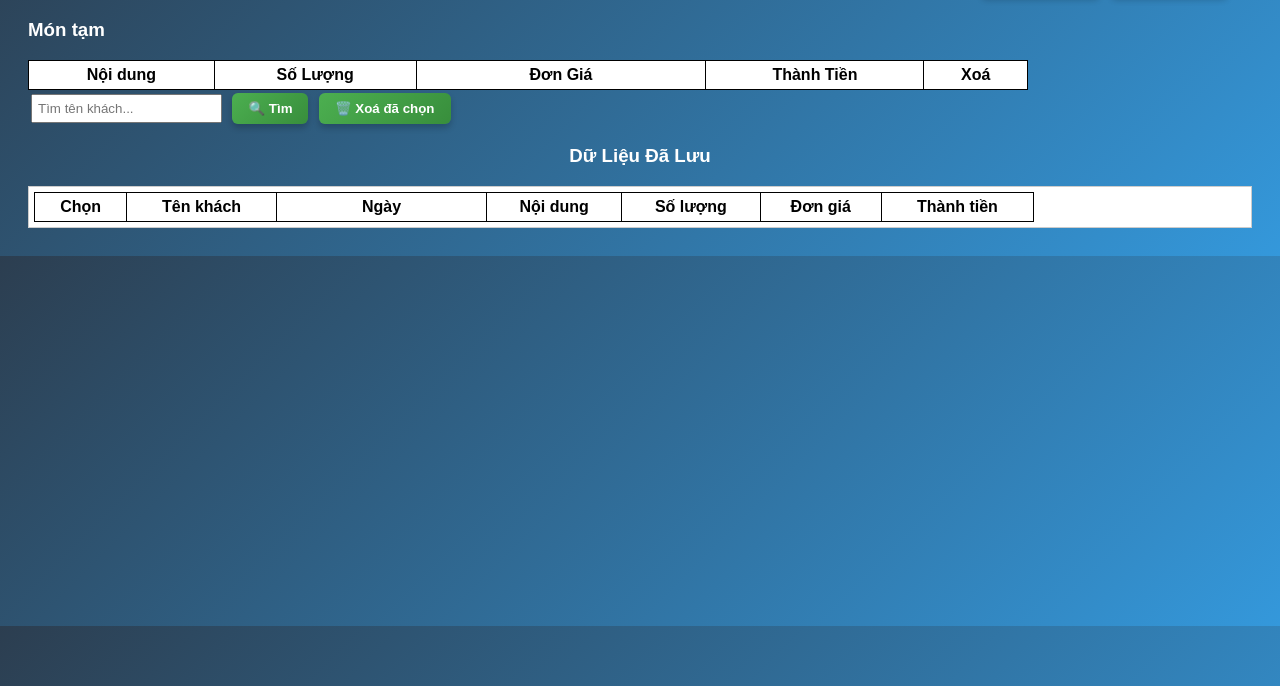
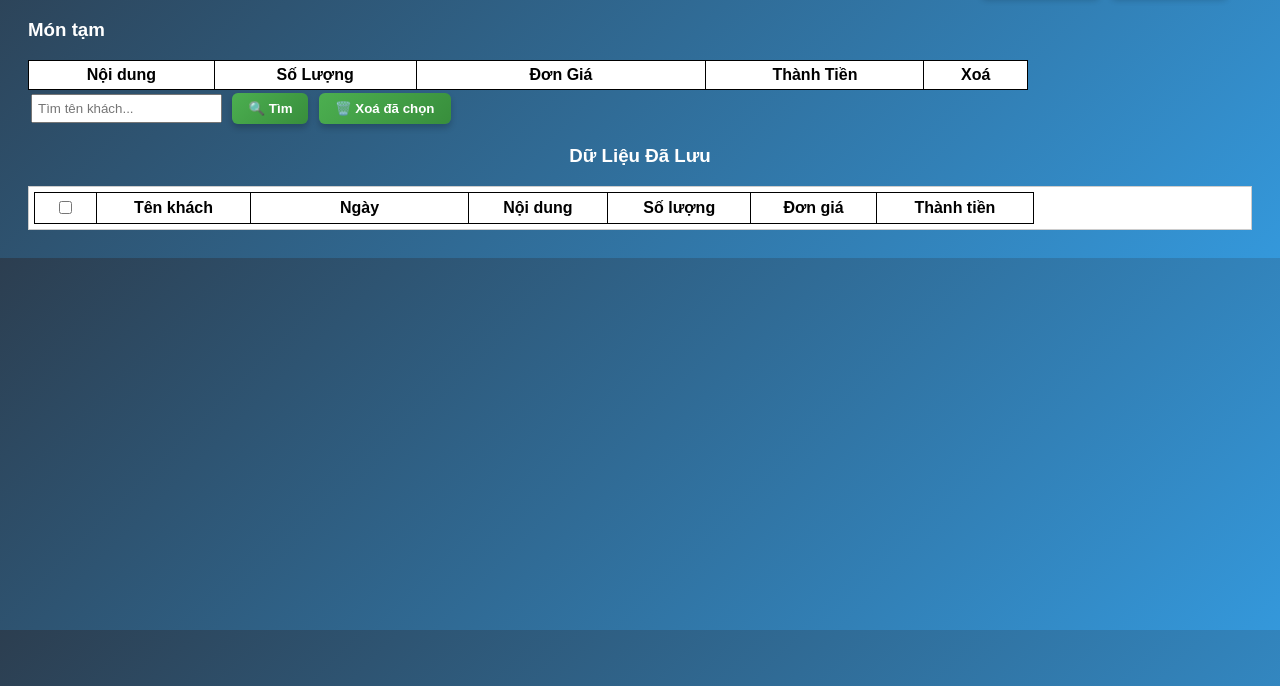
Before and after one commit to hiepdalat/minhchau, a website: page QuanLyCongNo/public/congno.html in a window 1280 px wide. Shown: the part 114-800 px from the top of the page. Drawn offline with Linux system fonts and the light colour scheme; some packages are replaced by stand-ins of ours; no server answers; a script that the page names is missing.

Commit message:
Update congno.html

```diff
--- a/QuanLyCongNo/public/congno.html
+++ b/QuanLyCongNo/public/congno.html
@@ -35,7 +35,7 @@
   <table>
     <thead>
       <tr>
-        <th>Chọn</th>
+        <th><input type="checkbox" id="checkAll" onclick="chonTatCa(this)"></th>
         <th>Tên khách</th>
         <th>Ngày</th>
         <th>Nội dung</th>
```
